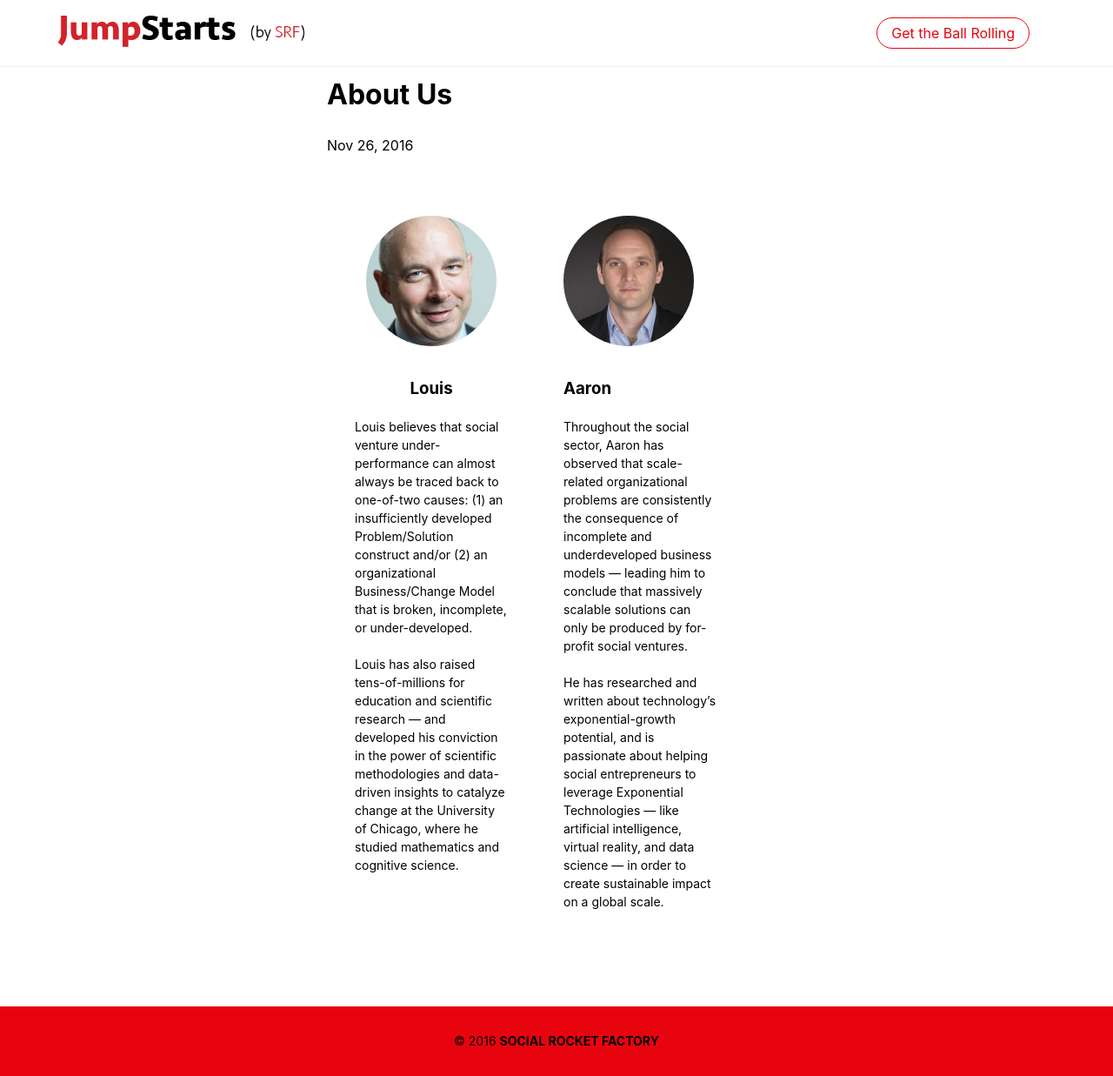
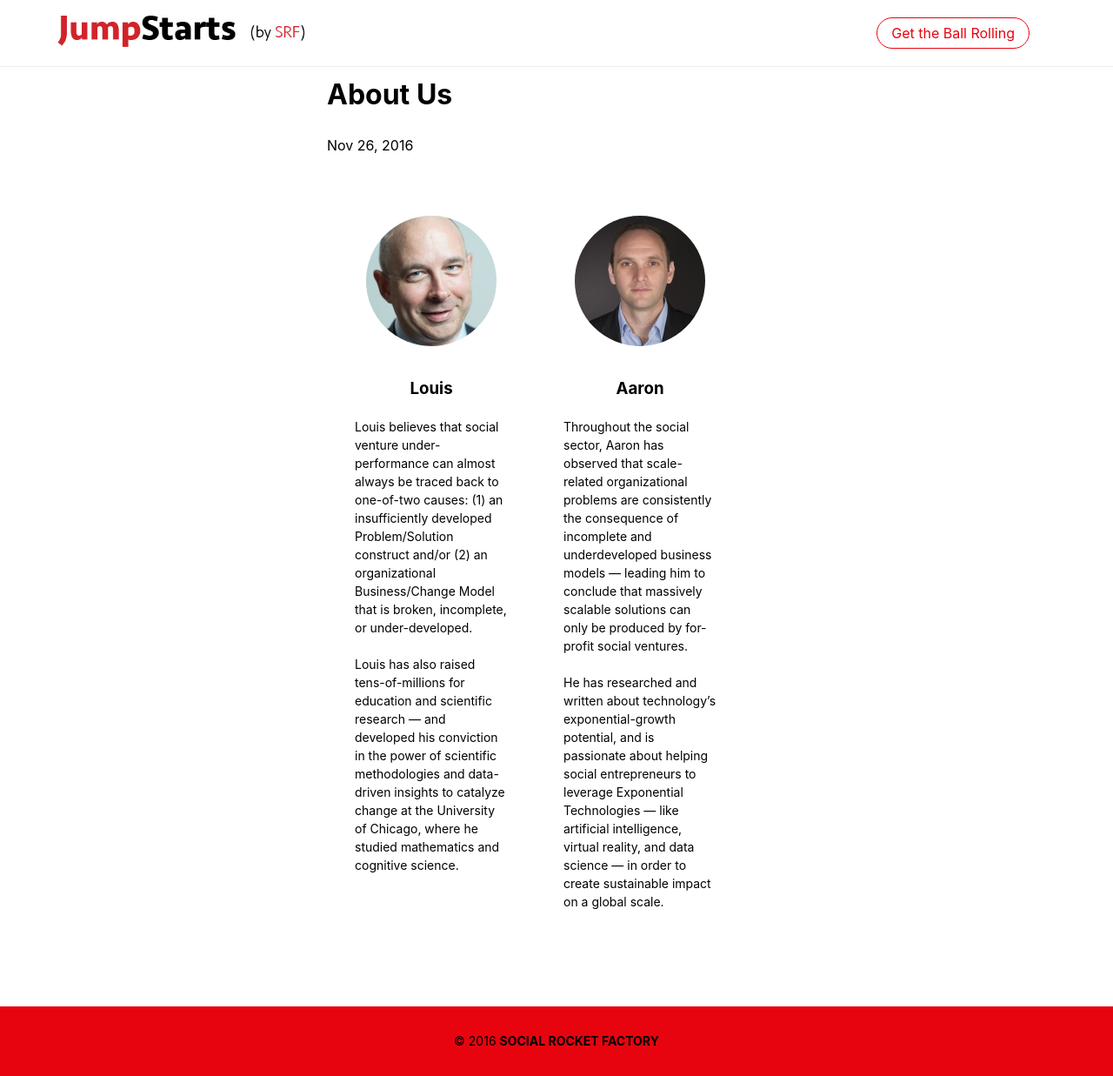
Before and after one commit to aaronergreen/jumpstarts, a Jekyll site: the page built from _about/about us.md, in a window 1280 px wide and 1237 px high. Shown: the whole window at 87% size. Built offline with Jekyll 4.4.1, drawn with Linux system fonts in a browser that asks for light colours.

Commit message:
aaron ctr

```diff
--- a/_about/about us.md
+++ b/_about/about us.md
@@ -24,7 +24,7 @@
   </div>
 
   </div>
-  <div class="fl w-90 w-50-ns bg-white tl">
+  <div class="fl w-90 w-50-ns bg-white tc">
 
   <div class="pa3 pa4-ns">
     <h1>
@@ -33,7 +33,7 @@
     </a>
     </h1>
     <h3>Aaron</h3>
-      <p class="f6 lh-copy measure-wide" >
+      <p class="f6 lh-copy measure-wide tl" >
       Throughout the social sector, Aaron has observed that scale-related organizational problems are consistently the consequence of incomplete and underdeveloped business models — leading him to conclude that massively scalable solutions can only be produced by for-profit social ventures.<br><br>
       He has researched and written about technology’s exponential-growth potential, and is passionate about helping social entrepreneurs to leverage Exponential Technologies — like artificial intelligence, virtual reality, and data science — in order to create sustainable impact on a global scale.
       </p>
```
